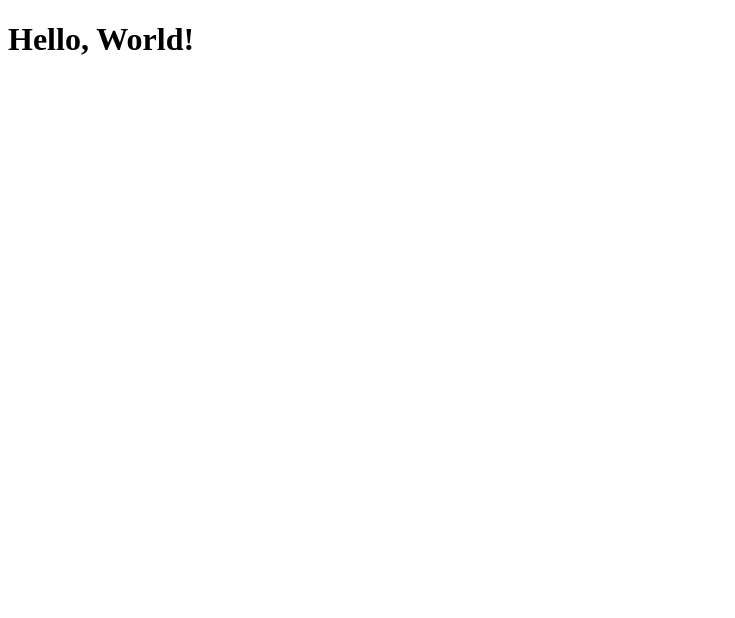
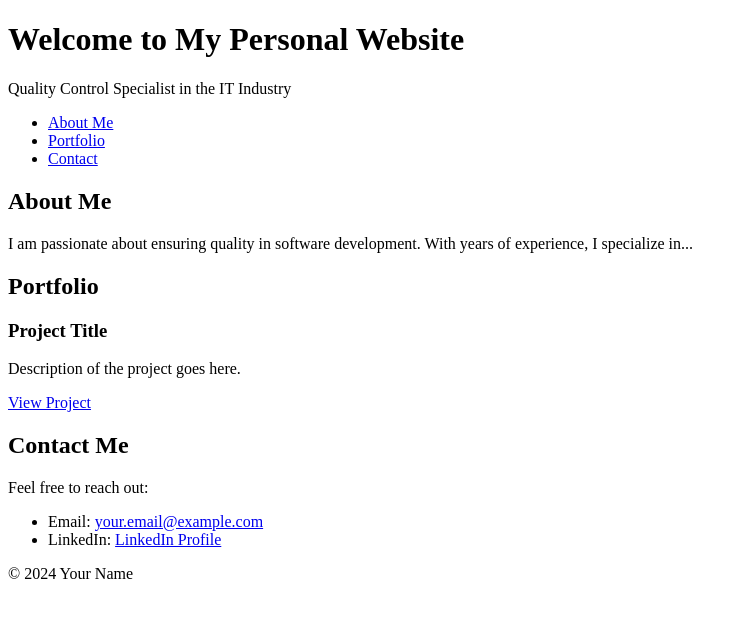
Before and after one commit to Algioks/pwebsite, a plain HTML site: page index.html in a window 1280 px wide. Shown: the whole page, without its empty margins (0-735 px from the left). Drawn offline with Linux system fonts and the light colour scheme.

Commit message:
Update index.html

```diff
--- a/index.html
+++ b/index.html
@@ -1,13 +1,60 @@
 <!DOCTYPE html>
-<html>
+<html lang="en">
 <head>
-    <!-- Meta-information about the document -->
-    <title>Your Website Title</title>
-    <!-- Other meta tags, stylesheets, etc. -->
+    <meta charset="UTF-8">
+    <meta name="viewport" content="width=device-width, initial-scale=1.0">
+    <title>Your Personal Website</title>
+    <!-- Add any additional meta tags, stylesheets, or scripts here -->
 </head>
 <body>
-    <!-- Main content for your webpage -->
-    <h1>Hello, World!</h1>
-    <!-- Other HTML elements go here -->
+    <!-- Header section -->
+    <header>
+        <h1>Welcome to My Personal Website</h1>
+        <p>Quality Control Specialist in the IT Industry</p>
+    </header>
+
+    <!-- Navigation menu -->
+    <nav>
+        <ul>
+            <li><a href="#about">About Me</a></li>
+            <li><a href="#portfolio">Portfolio</a></li>
+            <li><a href="#contact">Contact</a></li>
+        </ul>
+    </nav>
+
+    <!-- About Me section -->
+    <section id="about">
+        <h2>About Me</h2>
+        <p>I am passionate about ensuring quality in software development. With years of experience, I specialize in...</p>
+        <!-- Add more details about your background, skills, and interests -->
+    </section>
+
+    <!-- Portfolio section -->
+    <section id="portfolio">
+        <h2>Portfolio</h2>
+        <!-- Showcase your projects, case studies, or any work samples -->
+        <div class="project">
+            <h3>Project Title</h3>
+            <p>Description of the project goes here.</p>
+            <a href="#">View Project</a>
+        </div>
+        <!-- Add more projects as needed -->
+    </section>
+
+    <!-- Contact section -->
+    <section id="contact">
+        <h2>Contact Me</h2>
+        <p>Feel free to reach out:</p>
+        <ul>
+            <li>Email: <a href="mailto:your.email@example.com">your.email@example.com</a></li>
+            <li>LinkedIn: <a href="https://www.linkedin.com/in/aarlauskas/">LinkedIn Profile</a></li>
+            <!-- Add other contact information if desired -->
+        </ul>
+    </section>
+
+    <!-- Footer -->
+    <footer>
+        <p>© 2024 Your Name</p>
+    </footer>
 </body>
 </html>
```
